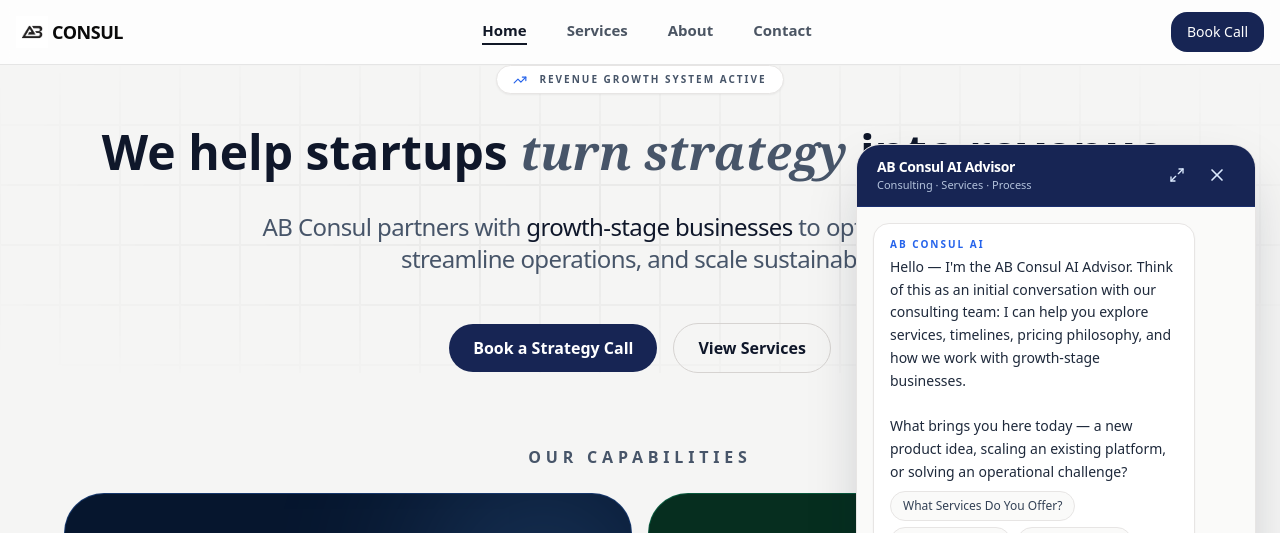
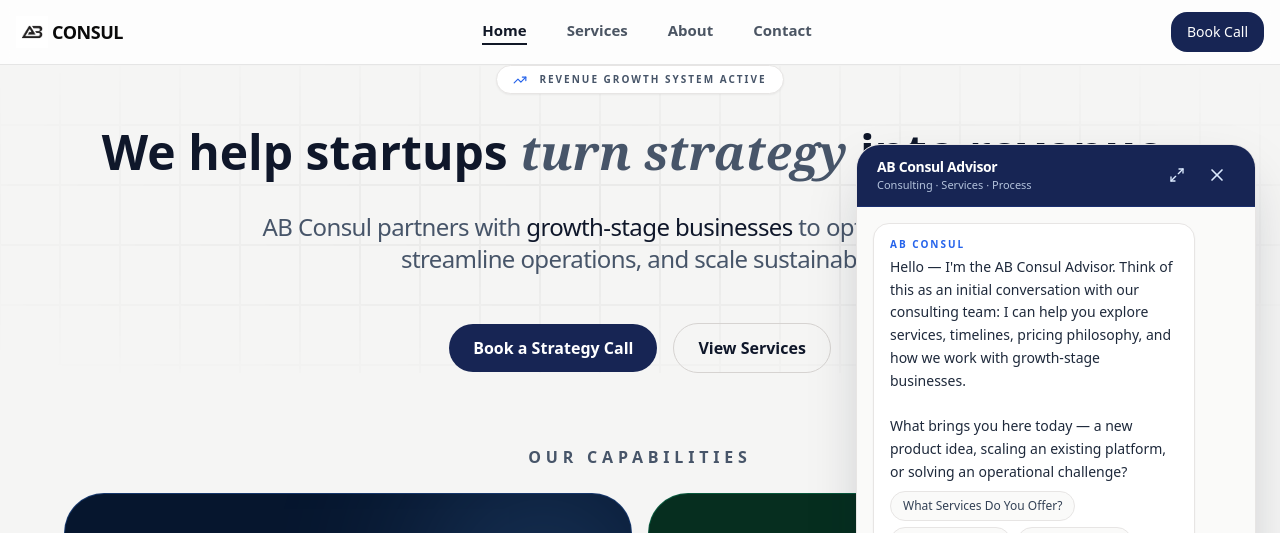
Before and after one commit to l-tting/ab-consul, a Next.js app in the folder my-app/: page / in a window 1280 px wide. Both pictures are taken after a click on the button "Open AB Consul Advisor". Shown: the top 533 px of the page. Built offline with nearby package versions, Linux system fonts and the light colour scheme.

Commit message:
updated assistant name

```diff
--- a/my-app/src/ai/components/ChatFloatingButton.tsx
+++ b/my-app/src/ai/components/ChatFloatingButton.tsx
@@ -12,7 +12,7 @@ export function ChatFloatingButton({ onClick, isOpen }: ChatFloatingButtonProps)
     <button
       type="button"
       onClick={onClick}
-      aria-label={isOpen ? "Close AB Consul AI Advisor" : "Open AB Consul AI Advisor"}
+      aria-label={isOpen ? "Close AB Consul Advisor" : "Open AB Consul Advisor"}
       aria-expanded={isOpen}
       aria-controls="ab-consul-chat-panel"
       className="fixed bottom-5 right-5 z-50 flex h-14 w-14 items-center justify-center rounded-full bg-blue-950 text-white shadow-[0_8px_30px_rgba(15,23,42,0.35)] transition-all duration-300 hover:bg-blue-900 hover:scale-105 focus:outline-none focus-visible:ring-2 focus-visible:ring-blue-600 focus-visible:ring-offset-2 focus-visible:ring-offset-stone-100 sm:bottom-6 sm:right-6"
--- a/my-app/src/ai/components/ChatMessageBubble.tsx
+++ b/my-app/src/ai/components/ChatMessageBubble.tsx
@@ -27,7 +27,7 @@ export function ChatMessageBubble({
       >
         {!isUser && (
           <p className="mb-1 text-[10px] font-black uppercase tracking-[0.2em] text-blue-600">
-            AB Consul AI
+            AB Consul
           </p>
         )}
         <p className="whitespace-pre-wrap break-words">{message.content}</p>
--- a/my-app/src/ai/components/ChatPanel.tsx
+++ b/my-app/src/ai/components/ChatPanel.tsx
@@ -91,7 +91,7 @@ export function ChatPanel({ isOpen, onClose }: ChatPanelProps) {
               id="ab-consul-chat-title"
               className="text-sm font-bold tracking-tight text-white"
             >
-              AB Consul AI Advisor
+              AB Consul Advisor
             </h2>
             <p className="text-[11px] text-blue-100/80">
               Consulting · Services · Process
--- a/my-app/src/ai/config/constants.ts
+++ b/my-app/src/ai/config/constants.ts
@@ -12,7 +12,7 @@ export const AI_CONFIG = {
 } as const;
 
 export const WELCOME_MESSAGE =
-  "Hello — I'm the AB Consul AI Advisor. Think of this as an initial conversation with our consulting team: I can help you explore services, timelines, pricing philosophy, and how we work with growth-stage businesses.\n\nWhat brings you here today — a new product idea, scaling an existing platform, or solving an operational challenge?";
+  "Hello — I'm the AB Consul Advisor. Think of this as an initial conversation with our consulting team: I can help you explore services, timelines, pricing philosophy, and how we work with growth-stage businesses.\n\nWhat brings you here today — a new product idea, scaling an existing platform, or solving an operational challenge?";
 
 export const WELCOME_SUGGESTIONS = [
   "What Services Do You Offer?",
--- a/my-app/src/ai/data/entries/company-overview.ts
+++ b/my-app/src/ai/data/entries/company-overview.ts
@@ -41,7 +41,7 @@ export const companyOverviewEntries: KnowledgeEntry[] = [
     id: "co-006",
     category: "company-overview",
     keywords: ["hello", "hi", "hey", "good morning", "good afternoon", "greetings", "howdy"],
-    answer: "Hello! I'm the AB Consul AI Advisor. I can help with questions about our consulting services, technologies, development process, pricing approach, and how to get started. What would you like to know?",
+    answer: "Hello! I'm the AB Consul Advisor. I can help with questions about our consulting services, technologies, development process, pricing approach, and how to get started. What would you like to know?",
     priority: 1,
   },
 ];
--- a/my-app/src/ai/services/response-composer.ts
+++ b/my-app/src/ai/services/response-composer.ts
@@ -204,7 +204,7 @@ export function composeFallbackResponse(session: SessionContext): ComposedRespon
 export function composeWelcomeResponse(): ComposedResponse {
   return {
     content:
-      "Hello — I'm the AB Consul AI Advisor. Think of this as an initial conversation with our consulting team: I can help you explore services, timelines, pricing philosophy, and how we work with growth-stage businesses.\n\nWhat brings you here today — a new product idea, scaling an existing platform, or solving an operational challenge?",
+      "Hello — I'm the AB Consul Advisor. Think of this as an initial conversation with our consulting team: I can help you explore services, timelines, pricing philosophy, and how we work with growth-stage businesses.\n\nWhat brings you here today — a new product idea, scaling an existing platform, or solving an operational challenge?",
     suggestions: [
       "What Services Do You Offer?",
       "Estimate an MVP",
```
